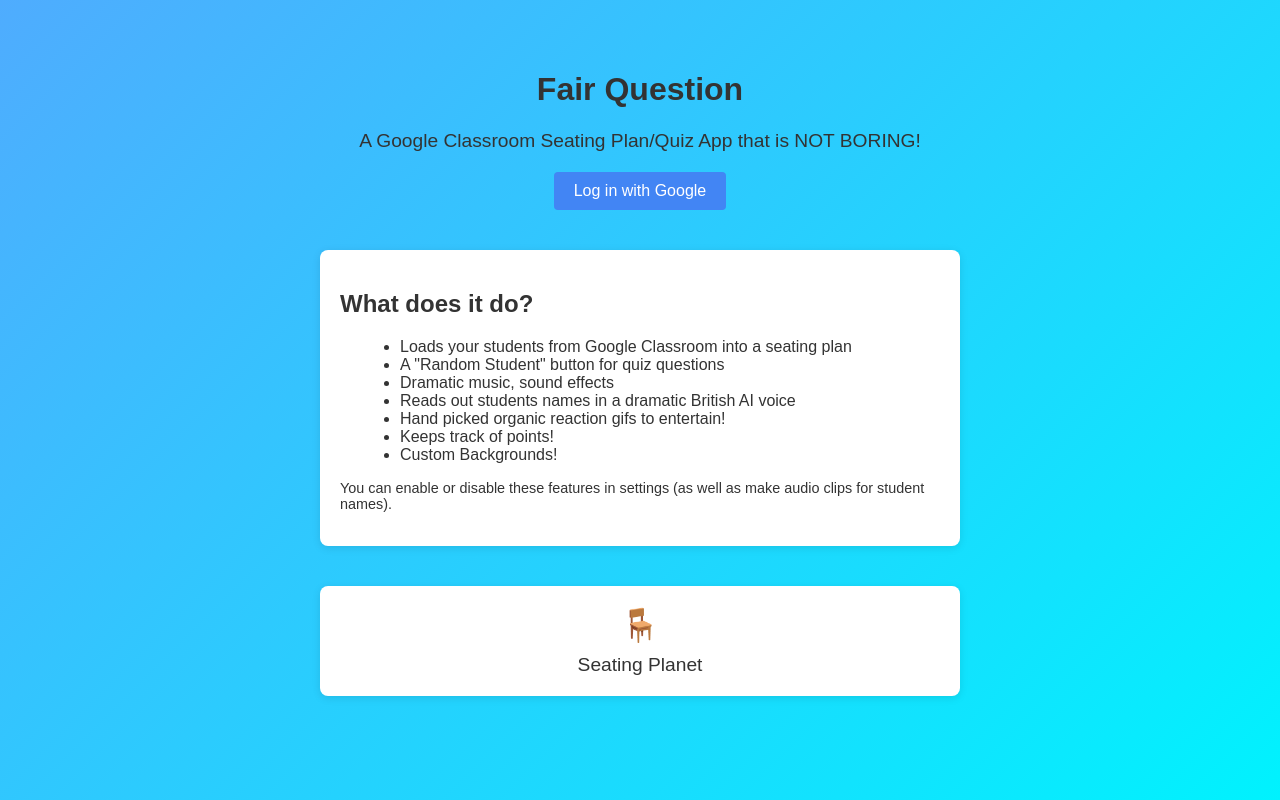
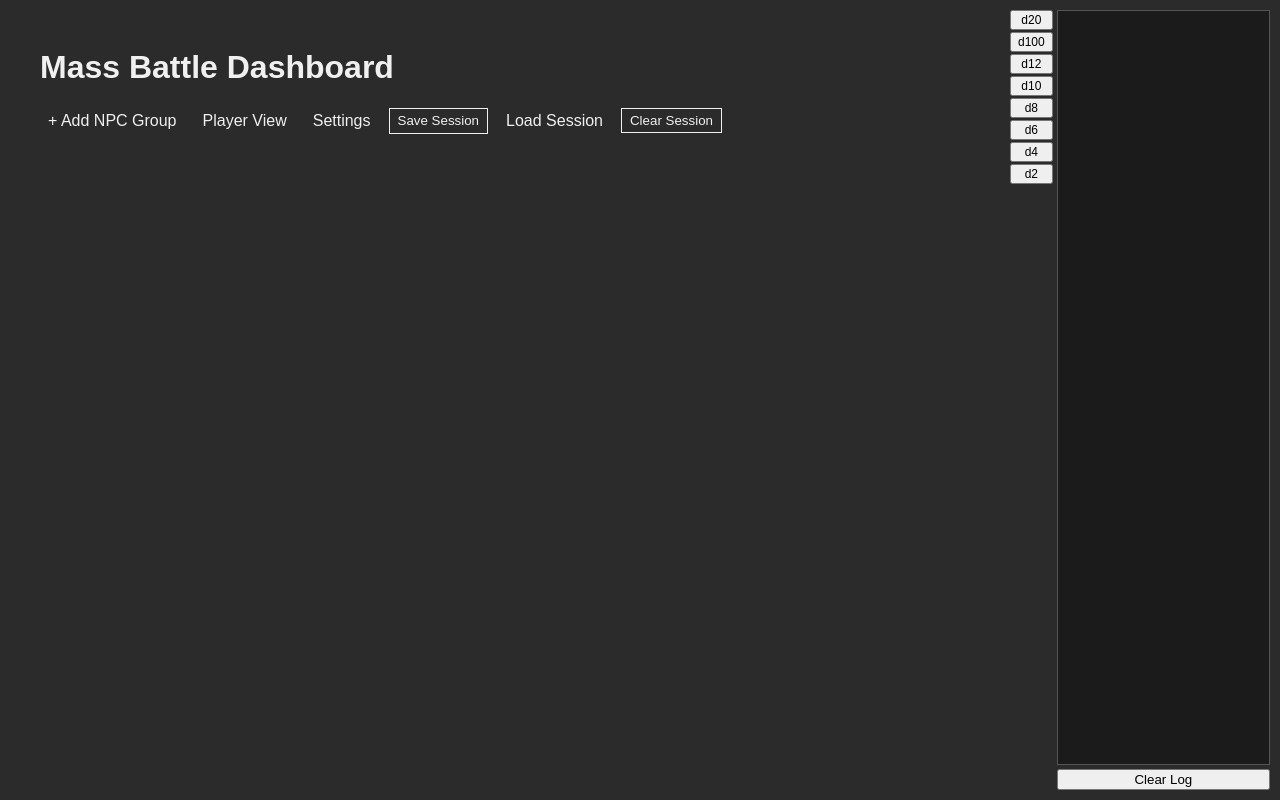
Before and after one commit to MrDMurray/bigbattle, a Flask app: page / in a window 1280 px wide. Run offline with Flask 3, Linux system fonts and the light colour scheme.

Commit message:
Revert "Add landing page and login gating for Seating Planet"

```diff
--- a/app.py
+++ b/app.py
@@ -94,20 +94,12 @@
            filename.rsplit('.', 1)[1].lower() in ALLOWED_EXTENSIONS
 
 @app.route('/', methods=['GET'])
-def home():
-    return render_template('index.html')
-
-@app.route('/seating', methods=['GET'])
-def seating():
-    return render_template('seating.html')
-
-@app.route('/battle', methods=['GET'])
-def battle():
+def index():
     # Calculate total HP for each group before rendering
     for g in npc_groups:
         g["total_hp"] = sum(n.hp for n in g.get("npcs", []))
         g["count"] = len(g.get("npcs", []))
-    return render_template("battle.html", groups=npc_groups, settings=settings)
+    return render_template("index.html", groups=npc_groups, settings=settings)
 
 
 @app.route('/player_view', methods=['GET'])
@@ -184,7 +176,7 @@
     }
     npc_groups.append(group)
     next_id += 1
-    return redirect(url_for('battle'))
+    return redirect(url_for('index'))
 
 
 @app.route('/save_template', methods=['POST'])
@@ -215,7 +207,7 @@
 def delete_group(group_id):
     global npc_groups
     npc_groups = [g for g in npc_groups if g['id'] != group_id]
-    return redirect(url_for('battle'))
+    return redirect(url_for('index'))
 
 
 @app.route('/delete_template/<int:template_id>', methods=['POST'])
@@ -237,7 +229,7 @@
         for g in npc_groups:
             if g['id'] == group_id:
                 g['icon'] = filename
-    return redirect(url_for('battle'))
+    return redirect(url_for('index'))
 
 
 def _serialize_groups():
@@ -313,7 +305,7 @@
     )
     conn.commit()
     conn.close()
-    return redirect(url_for('battle'))
+    return redirect(url_for('index'))
 
 
 @app.route('/load_session', methods=['GET'])
@@ -342,7 +334,7 @@
         npc_groups = _deserialize_groups(data.get('npc_groups', []))
         next_id = data.get('next_id', 1)
         settings.update(data.get('settings', {}))
-    return redirect(url_for('battle'))
+    return redirect(url_for('index'))
 
 
 @app.route('/clear_session', methods=['POST'])
@@ -350,7 +342,7 @@
     global npc_groups, next_id
     npc_groups = []
     next_id = 1
-    return redirect(url_for('battle'))
+    return redirect(url_for('index'))
 
 @app.route("/damage/<int:group_id>", methods=["POST"])
 def damage(group_id):
--- a/static/css/landing.css
+++ /dev/null
@@ -1,80 +0,0 @@
-body {
-  font-family: Arial, sans-serif;
-  margin: 0;
-  padding: 0;
-  min-height: 100vh;
-  display: flex;
-  flex-direction: column;
-  align-items: center;
-  background: linear-gradient(135deg, #4facfe, #00f2fe);
-  color: #333;
-}
-
-.hero {
-  text-align: center;
-  margin-top: 50px;
-}
-
-.tagline {
-  font-size: 1.2rem;
-  margin-bottom: 20px;
-}
-
-.google-btn {
-  background: #4285F4;
-  color: white;
-  border: none;
-  padding: 10px 20px;
-  border-radius: 4px;
-  cursor: pointer;
-  font-size: 1rem;
-}
-
-.features {
-  max-width: 600px;
-  background: white;
-  padding: 20px;
-  border-radius: 8px;
-  margin: 40px auto;
-  box-shadow: 0 2px 8px rgba(0,0,0,0.1);
-}
-
-.features ul {
-  list-style-type: disc;
-  margin-left: 20px;
-}
-
-.apps {
-  margin-bottom: 40px;
-}
-
-.app-card {
-  display: flex;
-  flex-direction: column;
-  align-items: center;
-  text-decoration: none;
-  background: white;
-  padding: 20px;
-  border-radius: 8px;
-  box-shadow: 0 2px 8px rgba(0,0,0,0.1);
-  color: #333;
-  transition: transform .2s;
-}
-
-.app-card:hover {
-  transform: scale(1.05);
-}
-
-.app-card .emoji {
-  font-size: 2rem;
-}
-
-.app-card .title {
-  margin-top: 10px;
-  font-size: 1.2rem;
-}
-
-.settings-note {
-  font-size: 0.9rem;
-  margin-top: 15px;
-}
--- a/static/js/landing.js
+++ /dev/null
@@ -1,25 +0,0 @@
-document.addEventListener('DOMContentLoaded', () => {
-  const loginBtn = document.getElementById('login-btn');
-  const seatingLink = document.getElementById('seating-link');
-
-  const updateButton = () => {
-    if (localStorage.getItem('loggedIn') === 'true') {
-      loginBtn.textContent = 'Logged in with Google';
-      loginBtn.disabled = true;
-    }
-  };
-
-  loginBtn.addEventListener('click', () => {
-    localStorage.setItem('loggedIn', 'true');
-    updateButton();
-  });
-
-  seatingLink.addEventListener('click', (e) => {
-    if (localStorage.getItem('loggedIn') !== 'true') {
-      e.preventDefault();
-      alert('Please log in with Google before visiting Seating Planet.');
-    }
-  });
-
-  updateButton();
-});
--- a/templates/index.html
+++ b/templates/index.html
@@ -3,36 +3,103 @@
 <head>
   <meta charset="UTF-8">
   <meta name="viewport" content="width=device-width, initial-scale=1.0">
-  <title>Fair Question</title>
-  <link rel="stylesheet" href="{{ url_for('static', filename='css/landing.css') }}">
+  <title>Mass Battle Dashboard</title>
+  <link rel="stylesheet" href="{{ url_for('static', filename='css/style.css') }}">
 </head>
 <body>
-  <header class="hero">
-    <h1>Fair Question</h1>
-    <p class="tagline">A Google Classroom Seating Plan/Quiz App that is NOT BORING!</p>
-    <button id="login-btn" class="google-btn">Log in with Google</button>
-  </header>
-  <main>
-    <section class="features">
-      <h2>What does it do?</h2>
-      <ul>
-        <li>Loads your students from Google Classroom into a seating plan</li>
-        <li>A "Random Student" button for quiz questions</li>
-        <li>Dramatic music, sound effects</li>
-        <li>Reads out students names in a dramatic British AI voice</li>
-        <li>Hand picked organic reaction gifs to entertain!</li>
-        <li>Keeps track of points!</li>
-        <li>Custom Backgrounds!</li>
-      </ul>
-      <p class="settings-note">You can enable or disable these features in settings (as well as make audio clips for student names).</p>
-    </section>
-    <nav class="apps">
-      <a id="seating-link" href="{{ url_for('seating') }}" class="app-card">
-        <span class="emoji">🪑</span>
-        <span class="title">Seating Planet</span>
-      </a>
+  <div class="container">
+    <h1>Mass Battle Dashboard</h1>
+    <nav class="top-nav">
+      <a id="add-group-btn" href="{{ url_for('add_group_page') }}">+ Add NPC Group</a>
+      <a href="{{ url_for('player_view') }}" class="nav-link">Player View</a>
+      <a href="{{ url_for('settings_page') }}" class="nav-link">Settings</a>
+      <button id="save-session-btn" type="button">Save Session</button>
+      <a href="{{ url_for('load_session_page') }}" class="nav-link">Load Session</a>
+      <form action="{{ url_for('clear_session') }}" method="post"><button type="submit">Clear Session</button></form>
     </nav>
-  </main>
-  <script src="{{ url_for('static', filename='js/landing.js') }}"></script>
+    <div id="groups">
+      {% for g in groups %}
+      <div class="group" id="group-{{ g.id }}" data-str="{{ g.abilities['STR'] }}" data-dex="{{ g.abilities['DEX'] }}" data-con="{{ g.abilities['CON'] }}" data-int="{{ g.abilities['INT'] }}" data-wis="{{ g.abilities['WIS'] }}" data-cha="{{ g.abilities['CHA'] }}">
+        <div class="grid">
+          {% for i in range(g.count) %}
+          {% set npc = g.npcs[i] %}
+          <div class="cell" data-max-hp="{{ npc.max_hp }}" data-index="{{ i }}">
+            <span class="hp-label">{{ npc.hp }}</span>
+            <img src="{{ url_for('static', filename='icons/' + (g.icon if g.icon else 'default_icon.png')) }}"
+                 onerror="this.onerror=null;this.src='{{ url_for('static', filename='icons/default_icon.png') }}';" />
+            {% if settings.dm_view_health_bar %}
+            {% set pct = (npc.hp / npc.max_hp * 100) if npc.max_hp else 100 %}
+            <div class="hp-bar {{ 'green' if pct>=76 else 'yellow' if pct>=50 else 'orange' if pct>=25 else 'red' }}"></div>
+            {% endif %}
+          </div>
+          {% endfor %}
+        </div>
+        <div class="info">
+          <h2>{{ g.name }}</h2>
+          <div class="stats-row">
+            <span>Total Group HP: {{ g.total_hp }} Enemies Remaining: {{ g.count }}</span>
+
+			<form class="attack-form" data-group-name="{{ g.name }}" data-attack-name="{{ g.attack_name }}" action="{{ url_for('attack', group_id=g.id) }}" method="post">
+              <button type="submit">{{ g.attack_name or 'Attack' }}</button>
+              <span class="attack-die">(1d20{% if g.attack_bonus %}+{{ g.attack_bonus }}{% endif %})</span><br>
+              <label class="adv-option"><input type="checkbox" name="advantage">Adv</label>
+              <label class="adv-option"><input type="checkbox" name="disadvantage">Dis</label>
+              <label class="adv-option"><input type="checkbox" name="reach">Reach</label>
+              <label class="adv-option"><input type="checkbox" name="ai">AI</label>
+            </form>
+            <form class="damage-form" action="{{ url_for('damage', group_id=g.id) }}" method="post">
+              <input type="number" name="damage" value="1" min="0" />
+              <button type="submit">Reduce Mob HP</button>
+            </form>
+            <p class="player-ac">Player AC:
+              <button type="button" class="ac-btn ac-dec" data-id="{{ g.id }}">-</button>
+              <span class="ac-value">{{ g.ac }}</span>
+              <button type="button" class="ac-btn ac-inc" data-id="{{ g.id }}">+</button>
+            </p>
+          </div>
+          <div class="attack-result" id="result-{{ g.id }}"></div>
+          <div class="saves-section">
+            <h3>Saving Throws</h3>
+            <div class="saves-row">
+              <label>Save DC <input type="number" class="save-dc" value="10" /></label>
+              <button type="button" class="save-btn" data-ability="STR">STR</button>
+              <button type="button" class="save-btn" data-ability="DEX">DEX</button>
+              <button type="button" class="save-btn" data-ability="CON">CON</button>
+              <button type="button" class="save-btn" data-ability="INT">INT</button>
+              <button type="button" class="save-btn" data-ability="WIS">WIS</button>
+              <button type="button" class="save-btn" data-ability="CHA">CHA</button>
+            </div>
+          </div>
+          <div class="menu">
+            <button class="menu-btn" type="button">&#8942;</button>
+            <div class="menu-content">
+              <button class="delete-btn small-btn" data-id="{{ g.id }}">Delete Group</button>
+              <form class="upload-form" action="{{ url_for('upload_icon', group_id=g.id) }}" method="post" enctype="multipart/form-data">
+                <input type="file" name="icon" accept="image/*" class="file-input" />
+              </form>
+            </div>
+          </div>
+        </div>
+      </div>
+      {% endfor %}
+    </div>
+  </div>
+  <div id="log-container">
+    <div id="dice-buttons">
+      <button class="dice-btn" data-die="20">d20</button>
+      <button class="dice-btn" data-die="100">d100</button>
+      <button class="dice-btn" data-die="12">d12</button>
+      <button class="dice-btn" data-die="10">d10</button>
+      <button class="dice-btn" data-die="8">d8</button>
+      <button class="dice-btn" data-die="6">d6</button>
+      <button class="dice-btn" data-die="4">d4</button>
+      <button class="dice-btn" data-die="2">d2</button>
+    </div>
+    <div id="log-column">
+      <div id="log"></div>
+      <button id="clear-log-btn" type="button">Clear Log</button>
+    </div>
+  </div>
+  <script src="{{ url_for('static', filename='js/script.js') }}"></script>
 </body>
 </html>
--- a/templates/load_session.html
+++ b/templates/load_session.html
@@ -10,7 +10,7 @@
   <div class="container">
     <h1>Load Session</h1>
     <nav class="top-nav">
-      <a href="{{ url_for('battle') }}" class="nav-link">Home</a>
+      <a href="{{ url_for('index') }}" class="nav-link">Home</a>
     </nav>
     <ul>
       {% for s in sessions %}
--- a/templates/player_view.html
+++ b/templates/player_view.html
@@ -10,7 +10,7 @@
   <div class="container">
     <h1>Player View</h1>
     <nav class="top-nav">
-      <a href="{{ url_for('battle') }}" class="nav-link">DM View</a>
+      <a href="{{ url_for('index') }}" class="nav-link">DM View</a>
       <a href="{{ url_for('settings_page') }}" class="nav-link">Settings</a>
     </nav>
     <div id="groups">
--- a/templates/settings.html
+++ b/templates/settings.html
@@ -27,7 +27,7 @@
       <button type="submit">Save Settings</button>
     </form>
     <nav class="top-nav">
-      <a href="{{ url_for('battle') }}">Back to DM View</a>
+      <a href="{{ url_for('index') }}">Back to DM View</a>
     </nav>
   </div>
 </body>
```
Also changed, not shown: templates/battle.html (deleted, +0 -105 lines), templates/seating.html (deleted, +0 -12 lines).
